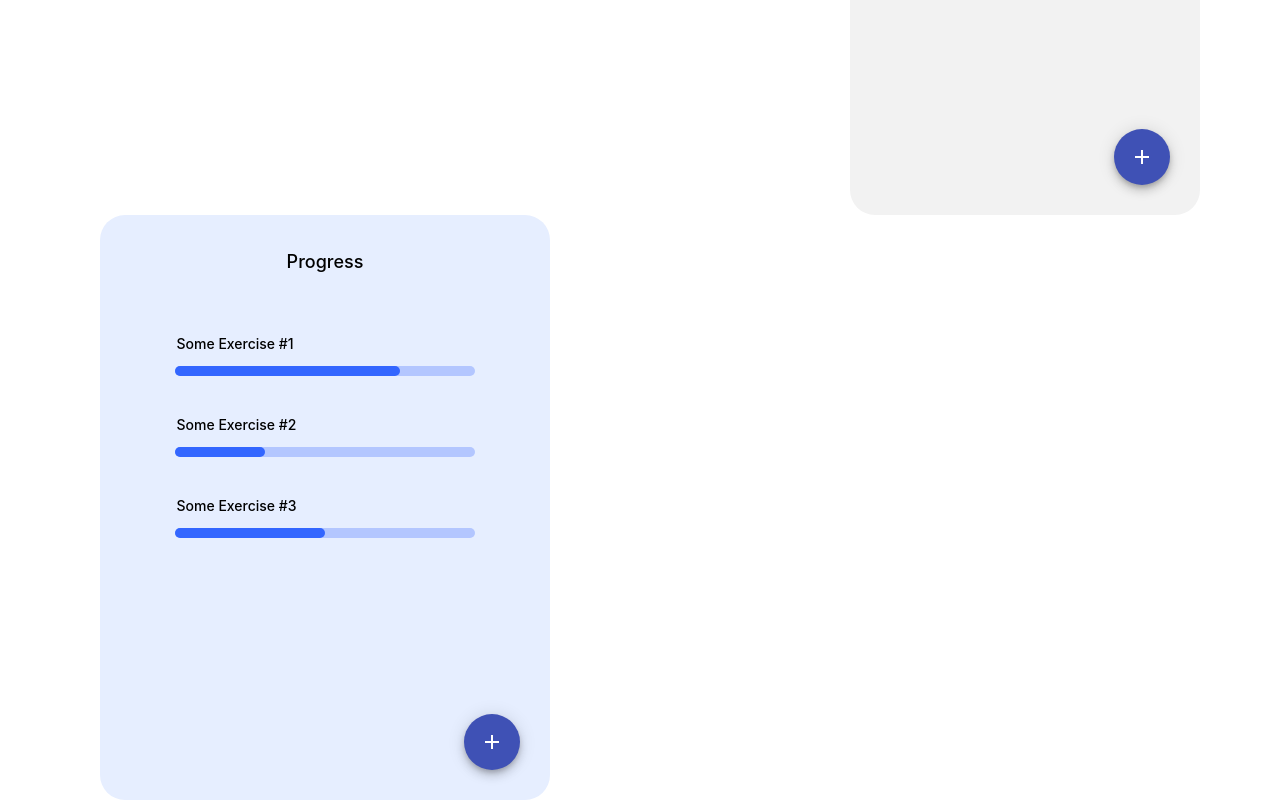
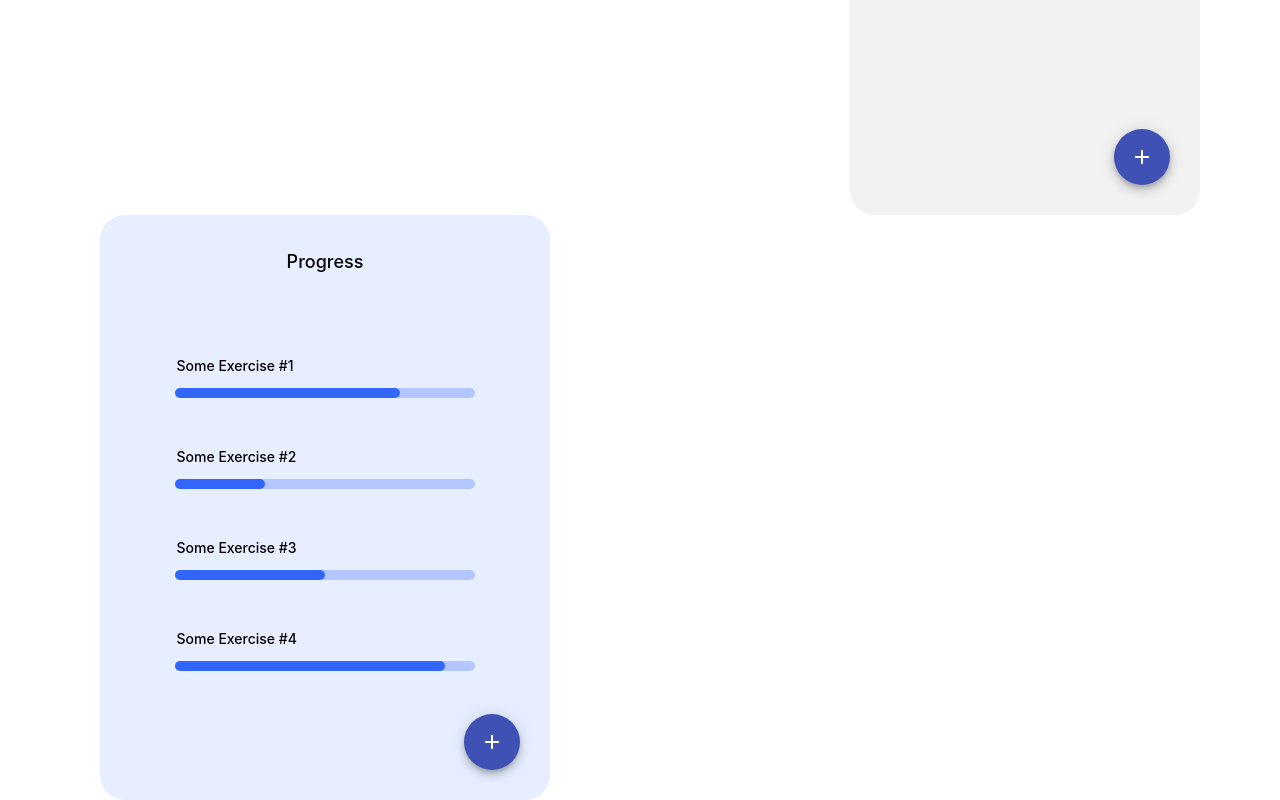
Before and after one commit to khaledelemam/WorkoutApp, a React (Create React App) app: page / in a window 1280 px wide. Shown: the part 470-1270 px from the top of the page. Built offline with nearby package versions, Linux system fonts and the light colour scheme; the HTML template or start-up script is replaced by a standard one.

Commit message:
added events for specified date

```diff
--- /dev/null
+++ b/src/components/Home/EventItems.js
@@ -0,0 +1,27 @@
+export const EventItems = [
+  {
+    date: new Date(2020, 9, 29),
+    events: [
+      'Class with Mr. Stark',
+      'Upper-body workout'
+    ]
+  },
+  {
+    date: new Date(2020, 9, 31),
+    events: [
+      'Halloween!'
+    ]
+  },
+  {
+    date: new Date(2020, 10, 1),
+    events: [
+      'Not Halloween!'
+    ]
+  },
+  {
+    date: new Date(2020, 10, 9),
+    events: [
+      'Reading Week'
+    ]
+  },
+]
--- a/src/components/Home/index.css
+++ b/src/components/Home/index.css
@@ -3,8 +3,13 @@
   font-weight: 600;
   font-family: 'Poppins'
 }
-
-
+.progress_container{
+  height: 340px;
+}
+.MuiList-root{
+  max-height: 100%;
+  overflow:auto;
+}
 #Calendar{
   float: left;
   width: 700px;
--- a/src/components/Home/index.js
+++ b/src/components/Home/index.js
@@ -8,6 +8,9 @@ import Fab from '@material-ui/core/Fab';
 import AddIcon from '@material-ui/icons/Add';
 import AddButton from "../Buttons/Button.js"
 import ProgressBar from "../ProgressBar/ProgressBar.js"
+import List from '@material-ui/core/List';
+import Paper from '@material-ui/core/Paper';
+import {EventItems} from "./EventItems"
 
 
 class Home extends React.Component{
@@ -34,10 +37,23 @@ class Home extends React.Component{
           <p id='subtitle'>
           {this.months[this.state.date.getMonth()]} {this.state.date.getDate()}
           </p>
+          <List>
+            <div>
+              <ul>
+                {EventItems.map((item, index) => {
+                  return (
+                    func(item.date, item.events,this.state.date)
+                  )
+                })}
+              </ul>
+            </div>
+          </List>
           <AddButton/>
         </div>
         <div id='progress_bar'>
           <p id='progress_title'>Progress</p>
+          <div className="progress_container">
+            <List>
               <div>
                 <p id='progress_bar_title'>
                   Some Exercise #1
@@ -56,6 +72,15 @@ class Home extends React.Component{
                 </p>
                 <ProgressBar percentage='50'/>
               </div>
+              <div>
+                <p id='progress_bar_title'>
+                  Some Exercise #4
+                </p>
+                <ProgressBar percentage='90'/>
+              </div>
+
+            </List>
+          </div>
           <AddButton/>
         </div>
       </div>
@@ -64,4 +89,30 @@ class Home extends React.Component{
 
 }
 
+function func (date, list, currdate){
+  if(formatDate(date)===formatDate(currdate)){
+    return list.map((item, index) => (
+      <li key={index}>
+        {
+          item
+        }
+      </li>
+    ))
+  };
+}
+
+function formatDate(date) {
+    let d = new Date(date),
+        month = '' + (d.getMonth() + 1),
+        day = '' + d.getDate(),
+        year = d.getFullYear();
+
+    if (month.length < 2)
+        month = '0' + month;
+    if (day.length < 2)
+        day = '0' + day;
+
+    return [year, month, day].join('-');
+}
+
 export default Home
--- a/src/components/ProgressBar/index.css
+++ b/src/components/ProgressBar/index.css
@@ -7,7 +7,7 @@
   width:300px;
   border-radius: 25px;
   background: #b3c6ff;
-  margin-bottom: 40px;
+  margin-bottom: 50px;
 }
 .progress {
   background: #3366ff;
```
Lines whose indentation alone changed are shown as unchanged.
